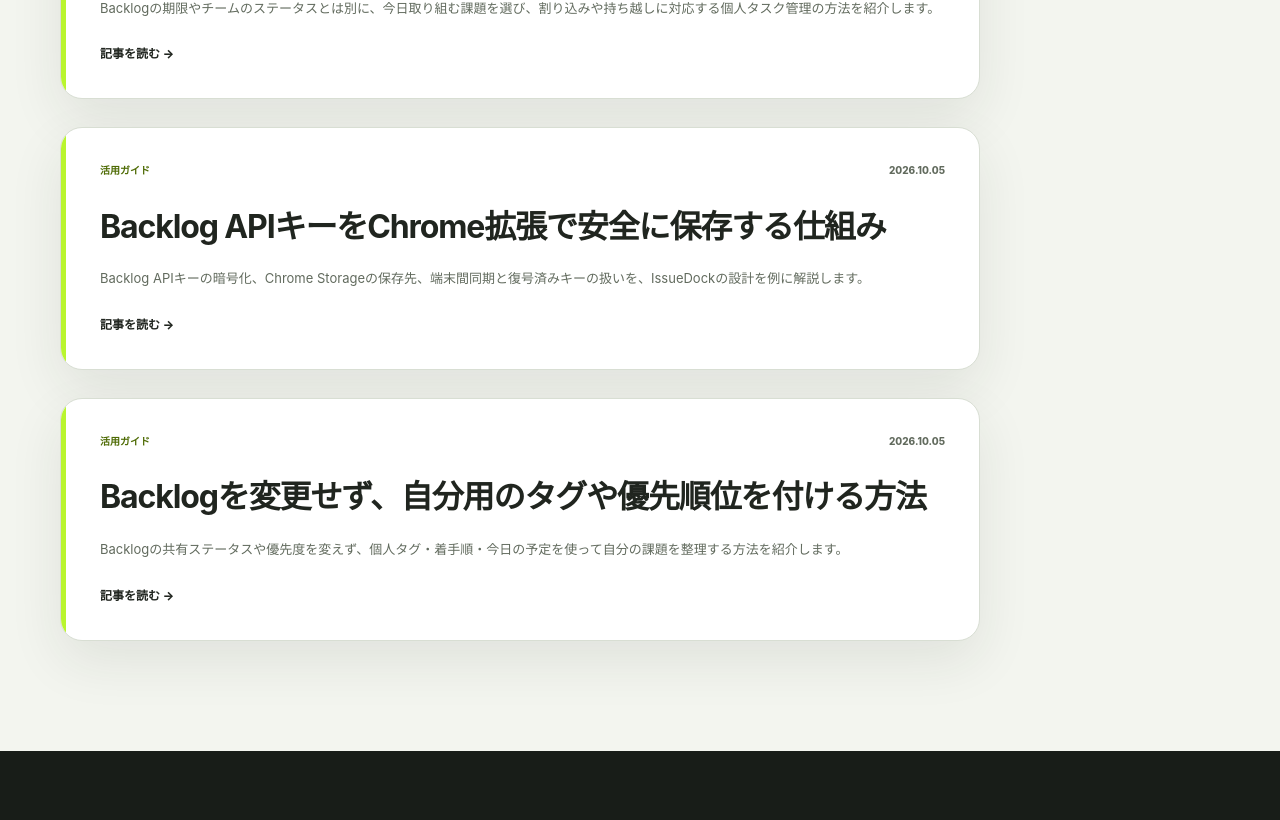
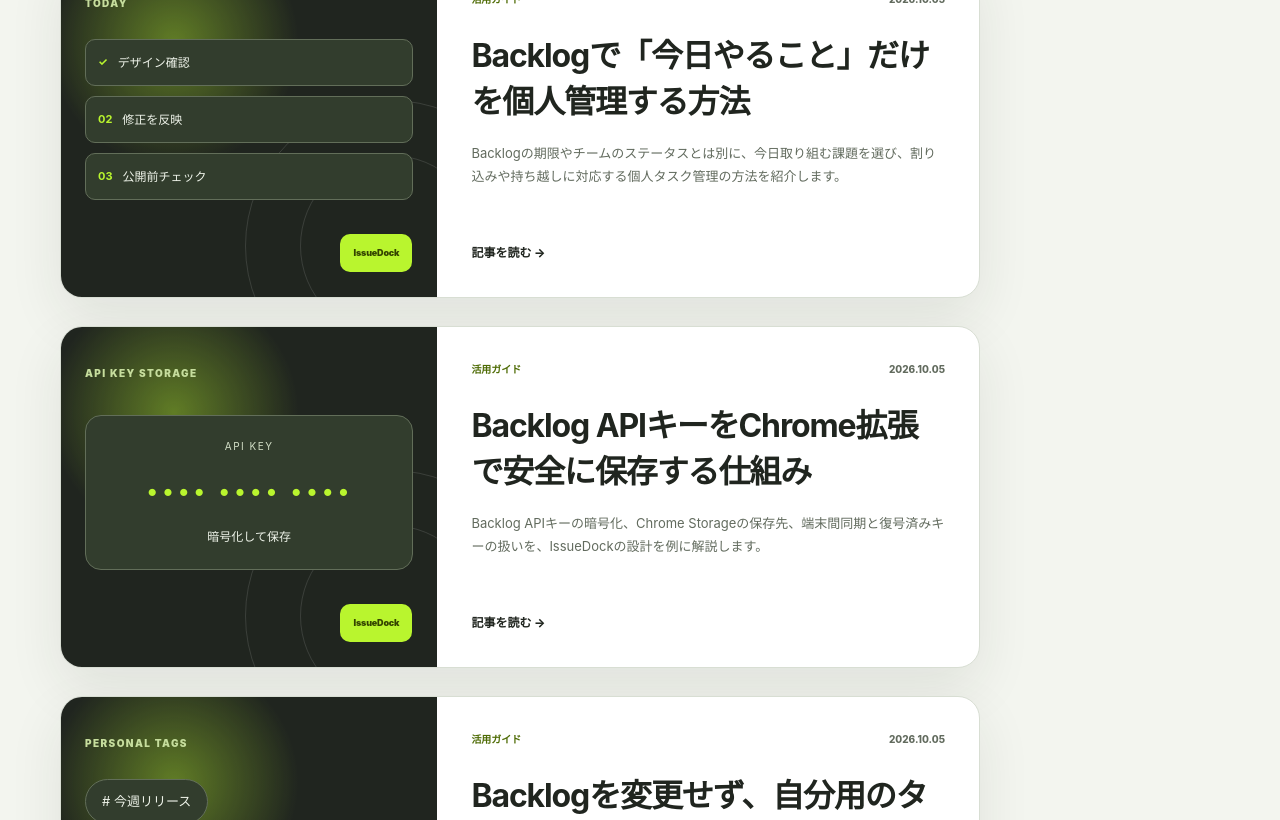
Before and after one commit to gorbachov/backlog.issue.dock.site, a website: page articles/index.html in a window 1280 px wide. Shown: the part 1350-2170 px from the top of the page. Drawn offline with Linux system fonts and the light colour scheme.

Commit message:
fix: add thumbnails to all article cards

```diff
--- a/articles/index.html
+++ b/articles/index.html
@@ -74,10 +74,18 @@
                 <span class="article-card-link">記事を読む <i>→</i></span>
               </div>
             </a>
-<a class="article-card article-card-featured article-card-text" href="./backlog-client-management/"><div class="article-card-body"><p class="article-card-meta"><span>活用ガイド</span><time datetime="2026-10-05">2026.10.05</time></p><h2>制作会社が顧客ごとのBacklog課題を見失わない方法</h2><p>顧客ごとにBacklogスペースが分かれている制作会社向けに、確認待ち・締切・担当課題の見落としを減らす日々の運用を紹介します。</p><span class="article-card-link">記事を読む →</span></div></a>
-<a class="article-card article-card-featured article-card-text" href="./backlog-today-tasks/"><div class="article-card-body"><p class="article-card-meta"><span>活用ガイド</span><time datetime="2026-10-05">2026.10.05</time></p><h2>Backlogで「今日やること」だけを個人管理する方法</h2><p>Backlogの期限やチームのステータスとは別に、今日取り組む課題を選び、割り込みや持ち越しに対応する個人タスク管理の方法を紹介します。</p><span class="article-card-link">記事を読む →</span></div></a>
-<a class="article-card article-card-featured article-card-text" href="./backlog-api-key-storage/"><div class="article-card-body"><p class="article-card-meta"><span>活用ガイド</span><time datetime="2026-10-05">2026.10.05</time></p><h2>Backlog APIキーをChrome拡張で安全に保存する仕組み</h2><p>Backlog APIキーの暗号化、Chrome Storageの保存先、端末間同期と復号済みキーの扱いを、IssueDockの設計を例に解説します。</p><span class="article-card-link">記事を読む →</span></div></a>
-<a class="article-card article-card-featured article-card-text" href="./backlog-personal-tags/"><div class="article-card-body"><p class="article-card-meta"><span>活用ガイド</span><time datetime="2026-10-05">2026.10.05</time></p><h2>Backlogを変更せず、自分用のタグや優先順位を付ける方法</h2><p>Backlogの共有ステータスや優先度を変えず、個人タグ・着手順・今日の予定を使って自分の課題を整理する方法を紹介します。</p><span class="article-card-link">記事を読む →</span></div></a>
+<a class="article-card article-card-featured" href="./backlog-client-management/">
+              <div class="article-card-visual article-thumbnail" aria-hidden="true"><span class="thumbnail-caption">CLIENT WORK</span><div class="thumbnail-rows"><span><b>A社</b> 修正対応 <i>今日</i></span><span><b>B社</b> 素材待ち <i>待ち</i></span><span><b>C社</b> 公開確認 <i>次</i></span></div><span class="article-dock-mark">IssueDock</span></div>
+              <div class="article-card-body"><p class="article-card-meta"><span>活用ガイド</span><time datetime="2026-10-05">2026.10.05</time></p><h2>制作会社が顧客ごとのBacklog課題を見失わない方法</h2><p>顧客ごとにBacklogスペースが分かれている制作会社向けに、確認待ち・締切・担当課題の見落としを減らす日々の運用を紹介します。</p><span class="article-card-link">記事を読む →</span></div></a>
+<a class="article-card article-card-featured" href="./backlog-today-tasks/">
+              <div class="article-card-visual article-thumbnail" aria-hidden="true"><span class="thumbnail-caption">TODAY</span><div class="thumbnail-rows"><span><b>✓</b> デザイン確認</span><span><b>02</b> 修正を反映</span><span><b>03</b> 公開前チェック</span></div><span class="article-dock-mark">IssueDock</span></div>
+              <div class="article-card-body"><p class="article-card-meta"><span>活用ガイド</span><time datetime="2026-10-05">2026.10.05</time></p><h2>Backlogで「今日やること」だけを個人管理する方法</h2><p>Backlogの期限やチームのステータスとは別に、今日取り組む課題を選び、割り込みや持ち越しに対応する個人タスク管理の方法を紹介します。</p><span class="article-card-link">記事を読む →</span></div></a>
+<a class="article-card article-card-featured" href="./backlog-api-key-storage/">
+              <div class="article-card-visual article-thumbnail" aria-hidden="true"><span class="thumbnail-caption">API KEY STORAGE</span><div class="thumbnail-lock"><span class="thumbnail-key">API KEY</span><span class="thumbnail-cipher">•••• •••• ••••</span><span class="thumbnail-lock-label">暗号化して保存</span></div><span class="article-dock-mark">IssueDock</span></div>
+              <div class="article-card-body"><p class="article-card-meta"><span>活用ガイド</span><time datetime="2026-10-05">2026.10.05</time></p><h2>Backlog APIキーをChrome拡張で安全に保存する仕組み</h2><p>Backlog APIキーの暗号化、Chrome Storageの保存先、端末間同期と復号済みキーの扱いを、IssueDockの設計を例に解説します。</p><span class="article-card-link">記事を読む →</span></div></a>
+<a class="article-card article-card-featured" href="./backlog-personal-tags/">
+              <div class="article-card-visual article-thumbnail" aria-hidden="true"><span class="thumbnail-caption">PERSONAL TAGS</span><div class="thumbnail-tags"><span># 今週リリース</span><span># レビュー</span><span># 見積もり</span></div><span class="article-dock-mark">IssueDock</span></div>
+              <div class="article-card-body"><p class="article-card-meta"><span>活用ガイド</span><time datetime="2026-10-05">2026.10.05</time></p><h2>Backlogを変更せず、自分用のタグや優先順位を付ける方法</h2><p>Backlogの共有ステータスや優先度を変えず、個人タグ・着手順・今日の予定を使って自分の課題を整理する方法を紹介します。</p><span class="article-card-link">記事を読む →</span></div></a>
           </div>
         </div>
       </section>
--- a/assets/styles.css
+++ b/assets/styles.css
@@ -653,5 +653,16 @@ tr:last-child td { border-bottom: 0; }
 
 /* Additional editorial guides share the original article layout. */
 .article-list-grid { display: grid; gap: 28px; }
-.article-card-text { grid-template-columns: 1fr; }
-.article-card-text .article-card-body { border-left: 5px solid var(--accent); }
+.article-thumbnail { padding: 30px 24px 88px; }
+.thumbnail-caption { position: relative; z-index: 1; color: #c6dd9d; font-size: 10px; font-weight: 900; letter-spacing: .14em; }
+.thumbnail-rows, .thumbnail-tags { position: relative; z-index: 1; display: grid; gap: 10px; margin-top: 24px; }
+.thumbnail-rows > span { display: flex; align-items: center; gap: 10px; border: 1px solid #626e59; border-radius: 10px; background: #323d2d; padding: 12px; color: #eef3e9; font-size: 12px; }
+.thumbnail-rows b { color: var(--accent); font-size: 11px; }
+.thumbnail-rows i { margin-left: auto; color: #d3dfc7; font-size: 10px; font-style: normal; }
+.thumbnail-tags span { width: max-content; max-width: 100%; border: 1px solid #626e59; border-radius: 999px; background: #323d2d; padding: 10px 16px; color: #eef3e9; font-size: 13px; }
+.thumbnail-tags span:nth-child(2) { margin-left: 24px; }
+.thumbnail-tags span:nth-child(3) { margin-left: 48px; }
+.thumbnail-lock { position: relative; z-index: 1; display: grid; justify-items: center; gap: 15px; margin: 30px auto 0; border: 1px solid #626e59; border-radius: 16px; padding: 22px 12px; background: #323d2d; }
+.thumbnail-key { color: #d3dfc7; font-size: 10px; letter-spacing: .15em; }
+.thumbnail-cipher { color: var(--accent); font-size: 23px; letter-spacing: .12em; }
+.thumbnail-lock-label { color: #eef3e9; font-size: 12px; }
```
